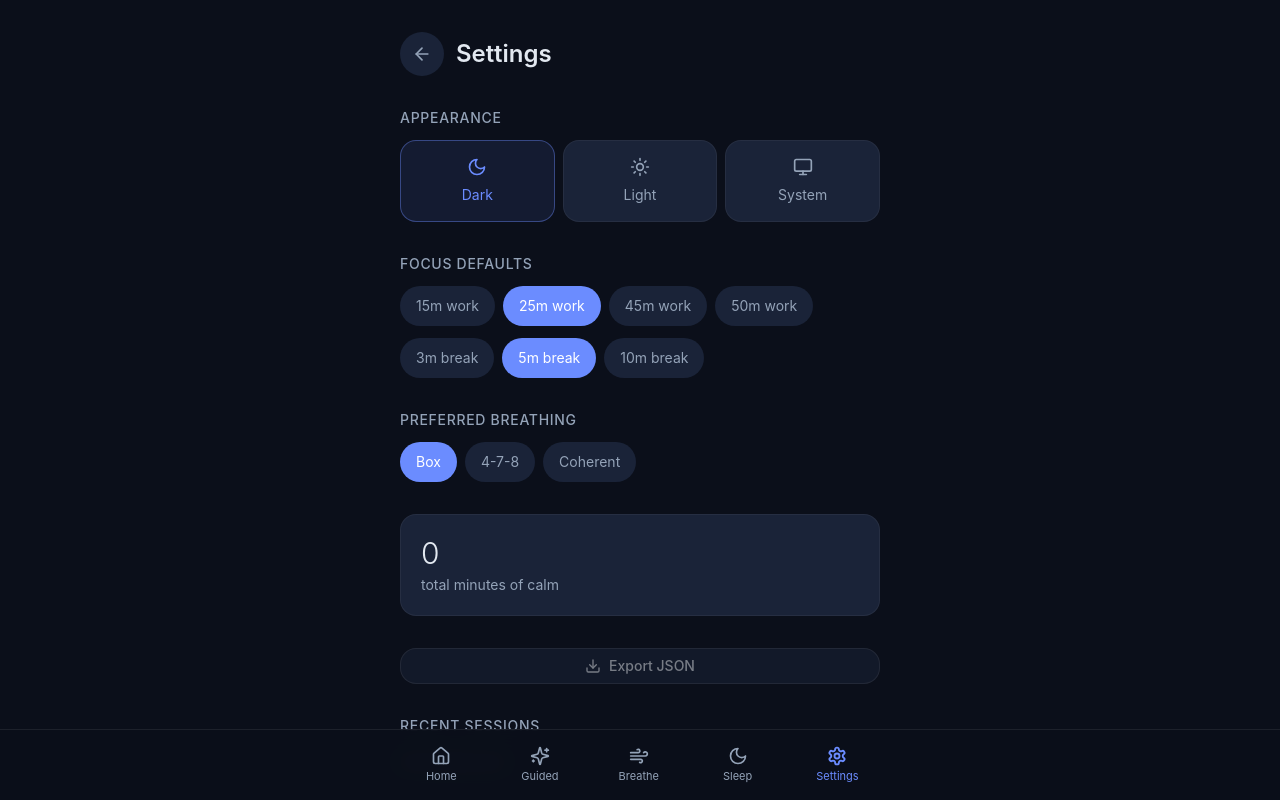
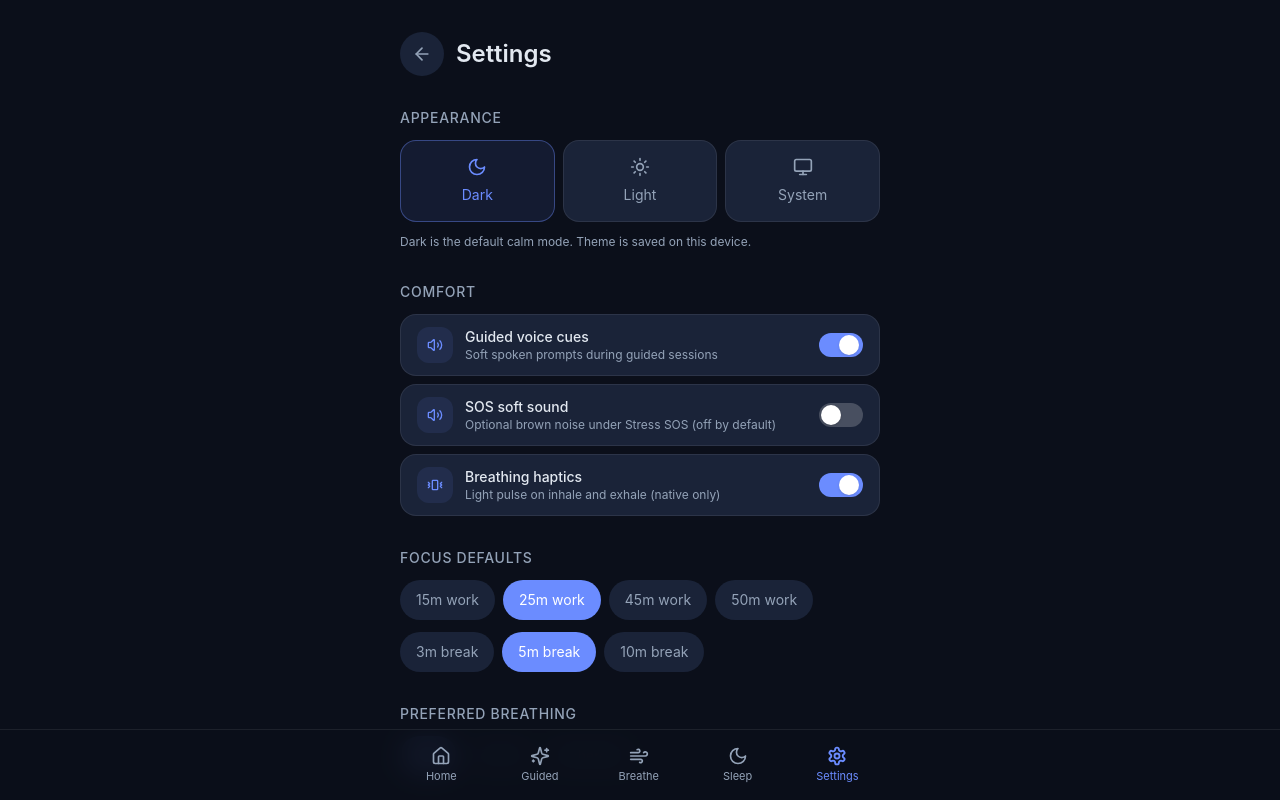
Before and after one commit to seyi-code/quietide, a Next.js app: page /settings in a window 1280 px wide. Shown: the top 800 px of the page. Built offline with nearby package versions, Linux system fonts and the light colour scheme.

Commit message:
feat: comfort toggles + clear history confirmation

```diff
--- a/src/app/settings/page.tsx
+++ b/src/app/settings/page.tsx
@@ -1,7 +1,17 @@
 "use client";
 
+import { useState } from "react";
 import Link from "next/link";
-import { ArrowLeft, Trash2, Download, Moon, Sun, Monitor } from "lucide-react";
+import {
+  ArrowLeft,
+  Trash2,
+  Download,
+  Moon,
+  Sun,
+  Monitor,
+  Volume2,
+  Vibrate,
+} from "lucide-react";
 import { useAppStore, computeGentleStreak } from "@/store/useAppStore";
 import type { ThemePreference } from "@/lib/types";
 import { Button } from "@/components/ui/Button";
@@ -21,12 +31,34 @@ export default function SettingsPage() {
   const setFocusTimes = useAppStore((s) => s.setFocusTimes);
   const preferredBreathing = useAppStore((s) => s.preferredBreathing);
   const setPreferredBreathing = useAppStore((s) => s.setPreferredBreathing);
-  const clear = () => useAppStore.setState({ sessions: [] });
-  const totalMinutes = Math.round(sessions.reduce((a, s) => a + s.durationSeconds, 0) / 60);
+  const sosSoundEnabled = useAppStore((s) => s.sosSoundEnabled);
+  const setSosSoundEnabled = useAppStore((s) => s.setSosSoundEnabled);
+  const guidedVoiceEnabled = useAppStore((s) => s.guidedVoiceEnabled);
+  const setGuidedVoiceEnabled = useAppStore((s) => s.setGuidedVoiceEnabled);
+  const hapticsEnabled = useAppStore((s) => s.hapticsEnabled);
+  const setHapticsEnabled = useAppStore((s) => s.setHapticsEnabled);
+
+  const [confirmClear, setConfirmClear] = useState(false);
+
+  const clear = () => {
+    useAppStore.setState({ sessions: [] });
+    setConfirmClear(false);
+  };
+
+  const totalMinutes = Math.round(
+    sessions.reduce((acc, s) => acc + s.durationSeconds, 0) / 60
+  );
   const streak = computeGentleStreak(sessions);
 
   const exportJson = () => {
-    const blob = new Blob([JSON.stringify({ exportedAt: new Date().toISOString(), app: "Quietide", sessions }, null, 2)], { type: "application/json" });
+    const data = {
+      exportedAt: new Date().toISOString(),
+      app: "Quietide",
+      sessions,
+    };
+    const blob = new Blob([JSON.stringify(data, null, 2)], {
+      type: "application/json",
+    });
     const url = URL.createObjectURL(blob);
     const a = document.createElement("a");
     a.href = url;
@@ -38,80 +70,253 @@ export default function SettingsPage() {
   return (
     <main className="flex flex-col gap-8">
       <div className="flex items-center gap-3">
-        <Link href="/" className="flex h-11 w-11 items-center justify-center rounded-full bg-quietide-card text-quietide-muted">
+        <Link
+          href="/"
+          className="flex h-11 w-11 items-center justify-center rounded-full bg-quietide-card text-quietide-muted hover:text-quietide-soft"
+        >
           <ArrowLeft className="h-5 w-5" />
         </Link>
         <h1 className="text-2xl font-semibold text-quietide-soft">Settings</h1>
       </div>
 
       <section className="space-y-3">
-        <h2 className="text-sm font-medium uppercase tracking-wider text-quietide-muted">Appearance</h2>
+        <h2 className="text-sm font-medium uppercase tracking-wider text-quietide-muted">
+          Appearance
+        </h2>
         <div className="grid grid-cols-3 gap-2">
           {THEME_OPTIONS.map(({ id, label, icon: Icon }) => (
-            <button key={id} onClick={() => setTheme(id)} className={`flex flex-col items-center gap-2 rounded-2xl border px-3 py-4 text-sm ${
-              theme === id ? "border-quietide-primary/40 bg-quietide-primary/10 text-quietide-primary" : "border-white/5 bg-quietide-card text-quietide-muted"
-            }`}>
-              <Icon className="h-5 w-5" />{label}
+            <button
+              key={id}
+              onClick={() => setTheme(id)}
+              className={`flex flex-col items-center gap-2 rounded-2xl border px-3 py-4 text-sm transition-all active:scale-95 ${
+                theme === id
+                  ? "border-quietide-primary/40 bg-quietide-primary/10 text-quietide-primary"
+                  : "border-quietide bg-quietide-card text-quietide-muted hover:text-quietide-soft"
+              }`}
+            >
+              <Icon className="h-5 w-5" />
+              {label}
+            </button>
+          ))}
+        </div>
+        <p className="text-xs text-quietide-muted">
+          Dark is the default calm mode. Theme is saved on this device.
+        </p>
+      </section>
+
+      <section className="space-y-3">
+        <h2 className="text-sm font-medium uppercase tracking-wider text-quietide-muted">
+          Comfort
+        </h2>
+        <div className="space-y-2">
+          <ToggleRow
+            icon={<Volume2 className="h-4 w-4" />}
+            label="Guided voice cues"
+            description="Soft spoken prompts during guided sessions"
+            checked={guidedVoiceEnabled}
+            onChange={setGuidedVoiceEnabled}
+          />
+          <ToggleRow
+            icon={<Volume2 className="h-4 w-4" />}
+            label="SOS soft sound"
+            description="Optional brown noise under Stress SOS (off by default)"
+            checked={sosSoundEnabled}
+            onChange={setSosSoundEnabled}
+          />
+          <ToggleRow
+            icon={<Vibrate className="h-4 w-4" />}
+            label="Breathing haptics"
+            description="Light pulse on inhale and exhale (native only)"
+            checked={hapticsEnabled}
+            onChange={setHapticsEnabled}
+          />
+        </div>
+      </section>
+
+      <section className="space-y-3">
+        <h2 className="text-sm font-medium uppercase tracking-wider text-quietide-muted">
+          Focus defaults
+        </h2>
+        <div className="flex flex-wrap gap-2">
+          {[15, 25, 45, 50].map((m) => (
+            <button
+              key={m}
+              onClick={() => setFocusTimes(m, focusBreakMinutes)}
+              className={`rounded-full px-4 py-2.5 text-sm ${
+                focusWorkMinutes === m
+                  ? "bg-quietide-primary text-white"
+                  : "bg-quietide-card text-quietide-muted"
+              }`}
+            >
+              {m}m work
+            </button>
+          ))}
+        </div>
+        <div className="flex flex-wrap gap-2">
+          {[3, 5, 10].map((m) => (
+            <button
+              key={m}
+              onClick={() => setFocusTimes(focusWorkMinutes, m)}
+              className={`rounded-full px-4 py-2.5 text-sm ${
+                focusBreakMinutes === m
+                  ? "bg-quietide-primary text-white"
+                  : "bg-quietide-card text-quietide-muted"
+              }`}
+            >
+              {m}m break
             </button>
           ))}
         </div>
       </section>
 
       <section className="space-y-3">
-        <h2 className="text-sm font-medium uppercase tracking-wider text-quietide-muted">Focus defaults</h2>
+        <h2 className="text-sm font-medium uppercase tracking-wider text-quietide-muted">
+          Preferred breathing
+        </h2>
         <div className="flex flex-wrap gap-2">
-          {[15, 25, 45, 50].map((m) => (
-            <button key={m} onClick={() => setFocusTimes(m, focusBreakMinutes)} className={`rounded-full px-4 py-2.5 text-sm ${focusWorkMinutes === m ? "bg-quietide-primary text-white" : "bg-quietide-card text-quietide-muted"}`}>{m}m work</button>
-          ))}
-        </div>
-        <div className="flex flex-wrap gap-2">
-          {[3, 5, 10].map((m) => (
-            <button key={m} onClick={() => setFocusTimes(focusWorkMinutes, m)} className={`rounded-full px-4 py-2.5 text-sm ${focusBreakMinutes === m ? "bg-quietide-primary text-white" : "bg-quietide-card text-quietide-muted"}`}>{m}m break</button>
+          {(
+            [
+              ["box", "Box"],
+              ["478", "4-7-8"],
+              ["coherent", "Coherent"],
+            ] as const
+          ).map(([id, label]) => (
+            <button
+              key={id}
+              onClick={() => setPreferredBreathing(id)}
+              className={`rounded-full px-4 py-2.5 text-sm ${
+                preferredBreathing === id
+                  ? "bg-quietide-primary text-white"
+                  : "bg-quietide-card text-quietide-muted"
+              }`}
+            >
+              {label}
+            </button>
           ))}
         </div>
       </section>
 
-      <section className="space-y-3">
-        <h2 className="text-sm font-medium uppercase tracking-wider text-quietide-muted">Preferred breathing</h2>
-        <div className="flex flex-wrap gap-2">
-          {([["box", "Box"], ["478", "4-7-8"], ["coherent", "Coherent"]] as const).map(([id, label]) => (
-            <button key={id} onClick={() => setPreferredBreathing(id)} className={`rounded-full px-4 py-2.5 text-sm ${preferredBreathing === id ? "bg-quietide-primary text-white" : "bg-quietide-card text-quietide-muted"}`}>{label}</button>
-          ))}
-        </div>
+      <section className="card-elevated rounded-2xl border border-quietide bg-quietide-card p-5 space-y-1">
+        <p className="text-3xl font-light text-quietide-soft">{totalMinutes}</p>
+        <p className="text-sm text-quietide-muted">total minutes of calm</p>
+        {streak > 0 && (
+          <p className="pt-2 text-sm text-quietide-soft">
+            {streak} day{streak === 1 ? "" : "s"} of showing up
+          </p>
+        )}
       </section>
 
-      <section className="rounded-2xl border border-white/5 bg-quietide-card p-5 space-y-1">
-        <p className="text-3xl font-light text-quietide-soft">{totalMinutes}</p>
-        <p className="text-sm text-quietide-muted">total minutes of calm</p>
-        {streak > 0 && <p className="pt-2 text-sm text-quietide-soft">{streak} day{streak === 1 ? "" : "s"} of showing up</p>}
-      </section>
-
-      <Button variant="secondary" size="sm" onClick={exportJson} disabled={sessions.length === 0}>
-        <Download className="mr-2 h-4 w-4" />Export JSON
-      </Button>
+      <div className="flex gap-3">
+        <Button
+          variant="secondary"
+          size="sm"
+          onClick={exportJson}
+          disabled={sessions.length === 0}
+        >
+          <Download className="mr-2 h-4 w-4" />
+          Export JSON
+        </Button>
+      </div>
 
       <section className="space-y-4">
         <div className="flex items-center justify-between">
-          <h2 className="text-sm font-medium uppercase tracking-wider text-quietide-muted">Recent sessions</h2>
-          {sessions.length > 0 && (
-            <button onClick={clear} className="flex items-center gap-1 text-xs text-quietide-muted"><Trash2 className="h-3.5 w-3.5" />Clear</button>
+          <h2 className="text-sm font-medium uppercase tracking-wider text-quietide-muted">
+            Recent sessions
+          </h2>
+          {sessions.length > 0 && !confirmClear && (
+            <button
+              onClick={() => setConfirmClear(true)}
+              className="flex items-center gap-1 text-xs text-quietide-muted hover:text-red-300"
+            >
+              <Trash2 className="h-3.5 w-3.5" />
+              Clear
+            </button>
           )}
         </div>
+
+        {confirmClear && (
+          <div className="rounded-2xl border border-red-500/30 bg-red-500/10 p-4 space-y-3">
+            <p className="text-sm text-quietide-soft">
+              Clear all session history? This cannot be undone.
+            </p>
+            <div className="flex gap-2">
+              <Button size="sm" variant="danger" onClick={clear}>
+                Yes, clear history
+              </Button>
+              <Button size="sm" variant="ghost" onClick={() => setConfirmClear(false)}>
+                Cancel
+              </Button>
+            </div>
+          </div>
+        )}
+
         {sessions.length === 0 ? (
-          <p className="text-sm text-quietide-muted">No sessions yet.</p>
+          <p className="text-sm text-quietide-muted">
+            No sessions yet. Start breathing, focusing, or sleeping.
+          </p>
         ) : (
           <ul className="space-y-2">
             {sessions.slice(0, 15).map((s) => (
-              <li key={s.id} className="flex justify-between rounded-xl bg-quietide-card px-4 py-3 text-sm">
+              <li
+                key={s.id}
+                className="flex justify-between rounded-xl bg-quietide-card px-4 py-3 text-sm"
+              >
                 <span className="capitalize text-quietide-soft">{s.mode}</span>
-                <span className="text-quietide-muted">{Math.round(s.durationSeconds / 60)} min</span>
+                <span className="text-quietide-muted">
+                  {Math.round(s.durationSeconds / 60)} min
+                  {!s.completed && " · stopped"}
+                </span>
               </li>
             ))}
           </ul>
         )}
       </section>
 
-      <p className="text-xs text-quietide-muted">Everything stays on this device. No accounts, no analytics.</p>
+      <p className="text-xs leading-relaxed text-quietide-muted">
+        Everything stays on this device. No accounts, no analytics, no cloud.
+        Notifications and Health integrations can come later — kept optional and quiet.
+      </p>
     </main>
   );
 }
+
+function ToggleRow({
+  icon,
+  label,
+  description,
+  checked,
+  onChange,
+}: {
+  icon: React.ReactNode;
+  label: string;
+  description: string;
+  checked: boolean;
+  onChange: (v: boolean) => void;
+}) {
+  return (
+    <button
+      type="button"
+      onClick={() => onChange(!checked)}
+      className="flex w-full items-center gap-3 rounded-2xl border border-quietide bg-quietide-card px-4 py-3 text-left transition-colors active:scale-[0.99]"
+    >
+      <span className="flex h-9 w-9 shrink-0 items-center justify-center rounded-xl bg-quietide-primary/10 text-quietide-primary">
+        {icon}
+      </span>
+      <div className="min-w-0 flex-1">
+        <p className="text-sm font-medium text-quietide-soft">{label}</p>
+        <p className="text-xs text-quietide-muted">{description}</p>
+      </div>
+      <span
+        className={`relative h-6 w-11 shrink-0 rounded-full transition-colors ${
+          checked ? "bg-quietide-primary" : "bg-quietide-border/20"
+        }`}
+      >
+        <span
+          className={`absolute top-0.5 h-5 w-5 rounded-full bg-white shadow transition-transform ${
+            checked ? "translate-x-5" : "translate-x-0.5"
+          }`}
+        />
+      </span>
+    </button>
+  );
+}
```
